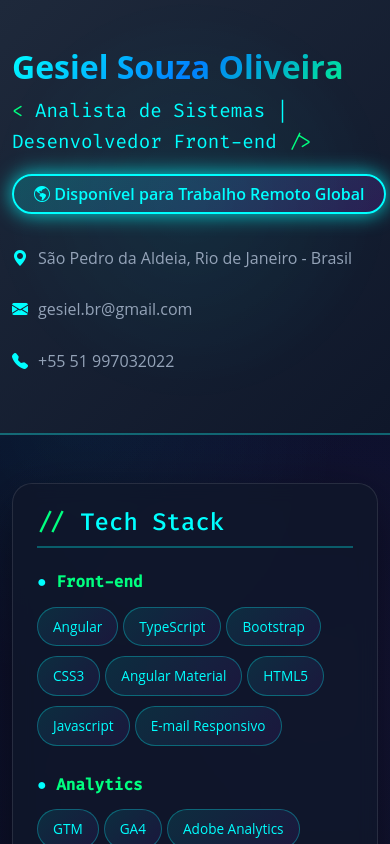
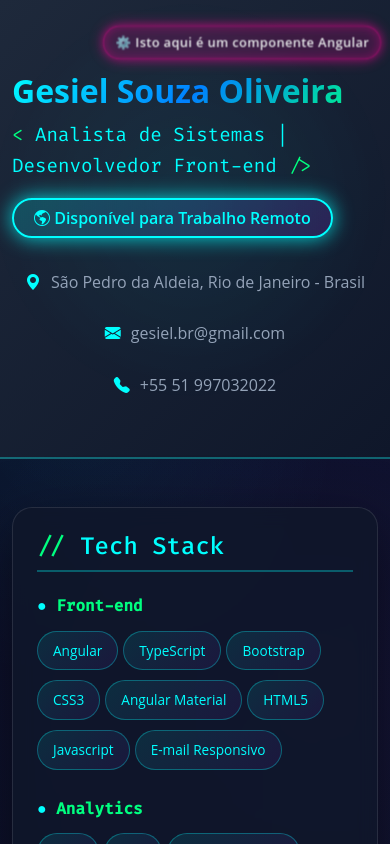
Before and after one commit to gesielbr/gesiel-tech-resume, an Angular app: page / in a window 390 px wide. Shown: the top 844 px of the page. Built offline with nearby package versions, Linux system fonts and the light colour scheme.

Commit message:
Informativo header component

```diff
--- a/src/app/header/header.css
+++ b/src/app/header/header.css
@@ -98,3 +98,80 @@ h1 {
 .contact-item i {
   color: var(--primary-cyan);
 }
+
+/* Base */
+.header-section {
+  position: relative;
+}
+
+/* Aviso base */
+.component-notice {
+  position: absolute;
+  top: 0.75rem;
+  right: 0.75rem;
+  padding: 0.45rem 1rem;
+  border-radius: 999px;
+  font-weight: 600;
+  font-size: 0.9rem;
+  letter-spacing: 0.4px;
+  z-index: 99;
+  color: #fff;
+  backdrop-filter: blur(4px);
+}
+
+/* ================================================== */
+/*       PULSO SUAVE — ENERGIA FLUINDO                */
+/* ================================================== */
+
+.component-notice.energy-pulse {
+  background: rgba(255, 0, 153, 0.18); /* rosa energético */
+  border: 1px solid rgba(255, 0, 153, 0.5); /* leve borda neon */
+
+  /* brilho suave */
+  box-shadow: 0 0 6px rgba(255, 0, 153, 0.45), 0 0 12px rgba(255, 0, 153, 0.35),
+    inset 0 0 8px rgba(255, 0, 153, 0.35);
+
+  /* pulsação */
+  animation: energySoftPulse 2.2s ease-in-out infinite;
+}
+
+/* Keyframes do pulso suave */
+@keyframes energySoftPulse {
+  0% {
+    transform: scale(1);
+    opacity: 1;
+    box-shadow: 0 0 6px rgba(255, 0, 153, 0.4), 0 0 12px rgba(255, 0, 153, 0.3),
+      inset 0 0 8px rgba(255, 0, 153, 0.3);
+  }
+
+  50% {
+    transform: scale(1.04);
+    opacity: 0.85;
+    box-shadow: 0 0 10px rgba(255, 0, 153, 0.55), 0 0 20px rgba(255, 0, 153, 0.45),
+      inset 0 0 12px rgba(255, 0, 153, 0.45);
+  }
+
+  100% {
+    transform: scale(1);
+    opacity: 1;
+    box-shadow: 0 0 6px rgba(255, 0, 153, 0.4), 0 0 12px rgba(255, 0, 153, 0.3),
+      inset 0 0 8px rgba(255, 0, 153, 0.3);
+  }
+}
+
+/* Acessibilidade */
+@media (prefers-reduced-motion: reduce) {
+  .component-notice {
+    animation: none;
+  }
+}
+
+/* Responsivo */
+@media (max-width: 992px) {
+  .component-notice {
+    font-size: 0.78rem;
+    padding: 0.35rem 0.7rem;
+    top: -46px;
+    right: 0;
+  }
+}
--- a/src/app/header/header.html
+++ b/src/app/header/header.html
@@ -1,41 +1,50 @@
 <header class="header-section py-5">
   <div class="container">
     <div class="header-content">
-      <h1 itemscope itemtype="https://schema.org/Person">
-        <span itemprop="name">{{ name }}</span>
+      <!-- AVISO DO COMPONENTE -->
+      <span class="component-notice energy-pulse" role="status" aria-live="polite">
+        ⚙️ Isto aqui é um componente Angular
+      </span>
+
+      <h1 class="mt-4 mt-lg-0" itemscope itemtype="https://schema.org/Person">
+        <span itemprop="name">{{ profileData.name }}</span>
       </h1>
       <p class="title-main mb-3" itemprop="jobTitle">
-        {{ jobTitle }}
+        {{ profileData.jobTitle }}
       </p>
+
       <div class="d-flex flex-wrap gap-3 align-items-center mb-3">
         <span class="badge badge-remote rounded-pill">
-          <i class="bi bi-globe-americas"></i> Disponível para Trabalho Remoto Global
+          <i class="bi bi-globe-americas"></i> Disponível para Trabalho Remoto
         </span>
       </div>
+
       <div class="row g-3 mt-3">
-        <div class="col-md-4">
+        <div class="col-md-4 d-flex flex-wrap justify-content-center">
           <div class="contact-item">
             <i class="bi bi-geo-alt-fill"></i>
-            <span itemprop="address">{{ location }}</span>
+            <span itemprop="address">{{ profileData.location }}</span>
           </div>
         </div>
-        <div class="col-md-4">
+
+        <div class="col-md-4 d-flex flex-wrap justify-content-center">
           <div class="contact-item">
             <i class="bi bi-envelope-fill"></i>
             <a
-              href="mailto:{{ email }}"
+              href="mailto:{{ profileData.email }}"
               class="text-decoration-none"
               style="color: var(--text-muted)"
               itemprop="email"
             >
-              {{ email }}
+              {{ profileData.email }}
             </a>
           </div>
         </div>
-        <div class="col-md-4">
+
+        <div class="col-md-4 d-flex flex-wrap justify-content-center">
           <div class="contact-item">
             <i class="bi bi-telephone-fill"></i>
-            <span itemprop="telephone">{{ phone }}</span>
+            <span itemprop="telephone">{{ profileData.phone }}</span>
           </div>
         </div>
       </div>
--- a/src/app/header/header.ts
+++ b/src/app/header/header.ts
@@ -1,4 +1,6 @@
-import { Component } from '@angular/core';
+import { Component, OnInit } from '@angular/core';
+import { ProfileData } from '../../models/profile-data';
+import { Profile } from '../../services/profile';
 
 @Component({
   selector: 'app-header',
@@ -6,11 +8,40 @@ import { Component } from '@angular/core';
   templateUrl: './header.html',
   styleUrl: './header.css',
 })
-export class HeaderComponent {
+export class HeaderComponent implements OnInit {
+  ngOnInit(): void {
+    this.loadProfileData();
+  }
+
+  // 1. Variável que guardará os dados e será usada no HTML
+  // Inicializada com valores vazios para evitar erros de leitura antes da API responder
+  profileData: ProfileData = {
+    name: '',
+    jobTitle: '',
+    location: '',
+    email: '',
+    phone: '',
+  };
   // Você pode adicionar propriedades aqui se quiser tornar dados dinâmicos
-  name = 'Gesiel Souza Oliveira';
+  /* name = 'Gesiel Souza Oliveira';
   jobTitle = 'Analista de Sistemas | Desenvolvedor Front-end';
   location = 'São Pedro da Aldeia, Rio de Janeiro - Brasil';
   email = 'gesiel.br@gmail.com';
-  phone = '+55 51 997032022';
+  phone = '+55 51 997032022'; */
+
+  constructor(private profileService: Profile) {}
+
+  loadProfileData(): void {
+    // 4. Chamada do serviço e Inscrição (Subscription) para receber o dado
+    this.profileService.getProfileData().subscribe({
+      next: (data: ProfileData) => {
+        // 5. O dado mocado foi recebido e atribuído à variável do componente
+        this.profileData = data;
+      },
+      error: (err) => {
+        // Em um cenário real, trataria o erro da API aqui
+        console.error('Erro ao buscar dados mocados:', err);
+      },
+    });
+  }
 }
--- a/src/app/resume-pt-br/resume-pt-br.html
+++ b/src/app/resume-pt-br/resume-pt-br.html
@@ -214,11 +214,11 @@
   <footer class="bg-dark text-center py-4 mt-5">
     <div class="container">
       <p class="mb-2">
+        Feito com
+        <span style="color: red; display: inline-block; margin-right: 0.1rem">&#10084;</span> por
         <strong>Gesiel Souza Oliveira</strong> - Desenvolvedor Front-end & Analista de Sistemas
       </p>
-      <p class="small text-muted mb-3">
-        Disponível para oportunidades de trabalho remoto em todo o mundo
-      </p>
+      <p class="small mb-3">Disponível para oportunidades de trabalho remoto em todo o mundo</p>
       <div class="d-flex justify-content-center gap-3">
         <a
           href="mailto:gesiel.br@gmail.com"
@@ -240,7 +240,7 @@
         </a>
       </div>
       <p class="small text-muted mt-3 mb-0">
-        © 2024 Gesiel Souza Oliveira. Todos os direitos reservados.
+        © 2025 Gesiel Souza Oliveira. Todos os direitos reservados.
       </p>
     </div>
   </footer>
--- /dev/null
+++ b/src/models/profile-data.ts
@@ -0,0 +1,7 @@
+export interface ProfileData {
+  name: string;
+  jobTitle: string;
+  location: string;
+  email: string;
+  phone: string;
+}
--- /dev/null
+++ b/src/services/profile.ts
@@ -0,0 +1,33 @@
+import { Injectable } from '@angular/core';
+import { Observable, of } from 'rxjs'; // 👈 Importamos Observable e o 'of'
+import { ProfileData } from '../models/profile-data'; // 👈 Importamos a Interface
+
+@Injectable({
+  // 'root' torna o serviço disponível em toda a aplicação
+  providedIn: 'root',
+})
+export class Profile {
+  // 1. Dados Mocados (simulando a resposta JSON da API)
+  private mockProfileData: ProfileData = {
+    name: 'Gesiel Souza Oliveira',
+    jobTitle: 'Analista de Sistemas | Desenvolvedor Front-end',
+    location: 'São Pedro da Aldeia, Rio de Janeiro - Brasil',
+    email: 'gesiel.br@gmail.com',
+    phone: '+55 51 997032022',
+  };
+
+  constructor() {}
+
+  /**
+   * Retorna os dados do perfil como um Observable.
+   * * 💡 PARA TROCAR PELO BACKEND REAL DEPOIS:
+   * 1. Troque a linha abaixo por:
+   * return this.http.get<ProfileData>('http://sua-api.com/profile');
+   * 2. Injete HttpClient no construtor.
+   */
+  getProfileData(): Observable<ProfileData> {
+    // Usamos 'of()' para criar um Observable que emite o dado mocado
+    // Isso imita perfeitamente o comportamento de uma chamada HTTP.
+    return of(this.mockProfileData);
+  }
+}
```
Also changed, not shown: 1 other file (tests, documents, lock files or other folders).
